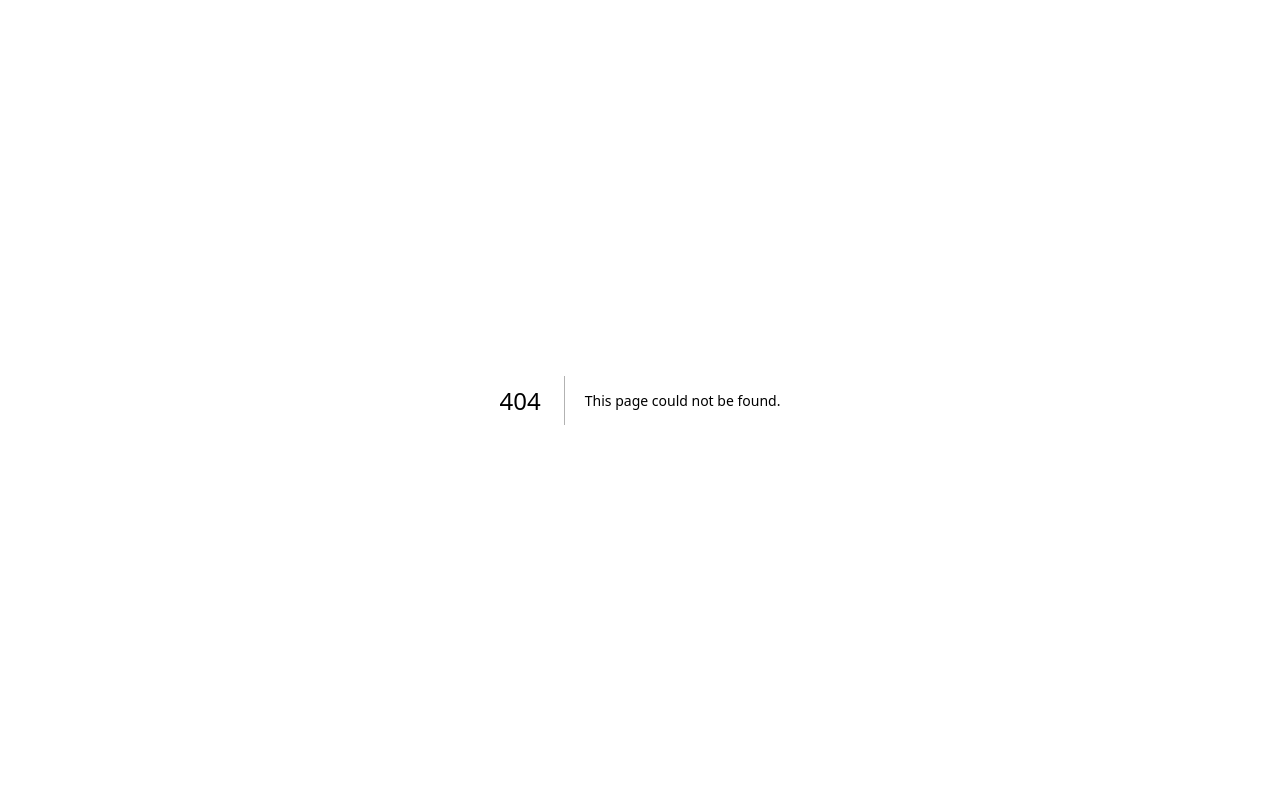
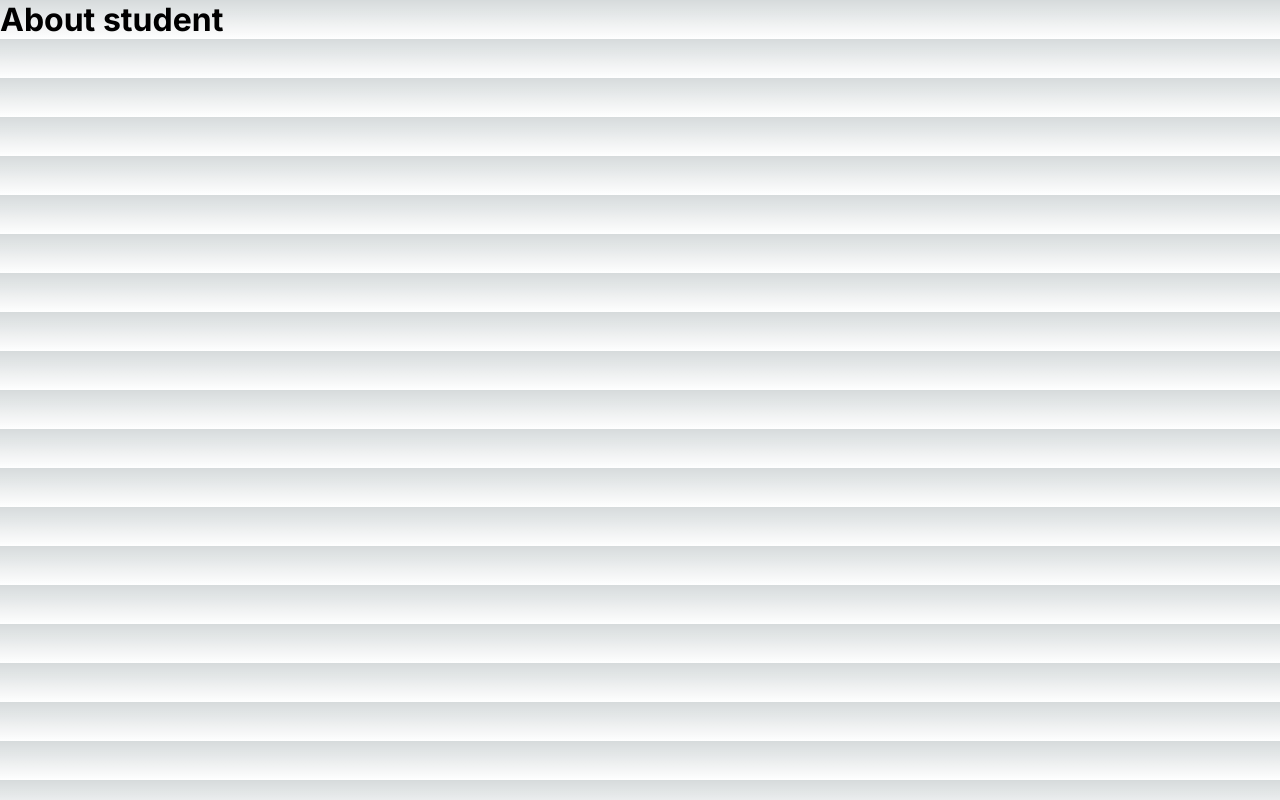
Before and after one commit to Ayushkkkkkkk/NEXTjs, a Next.js app: page /about/aboutStudent in a window 1280 px wide. Before the commit this address had no page. Built offline with nearby package versions, Linux system fonts and the light colour scheme.

Commit message:
nested routing

```diff
--- /dev/null
+++ b/src/app/about/aboutStudent/page.js
@@ -0,0 +1,11 @@
+const Student = ()=>{
+    return (
+        <div>
+            <h1>
+                About student
+            </h1>
+        </div>
+    )
+}
+
+export default Student;
--- a/src/app/page.js
+++ b/src/app/page.js
@@ -16,6 +16,7 @@ export default function Home() {
 
       <button onClick={()=>navigate("/login")}>Go to login page</button>
       <button onClick={()=>navigate("/about")}>Go to about page</button>
+      <button onClick={()=>navigate("/about/aboutCollage")}>Go to about collage</button>
     </main>
   )
 }
```
Also changed, not shown: src/app/about/aboutCollage/page.js (added, +9 -0 lines).
